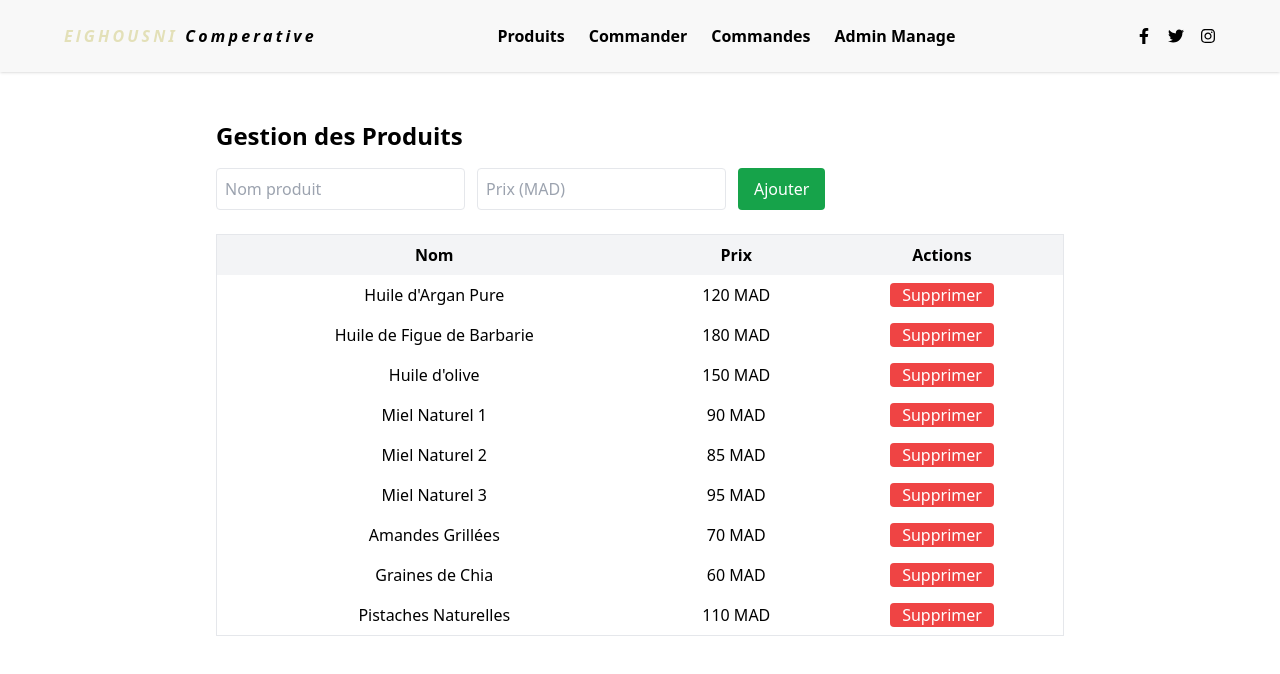
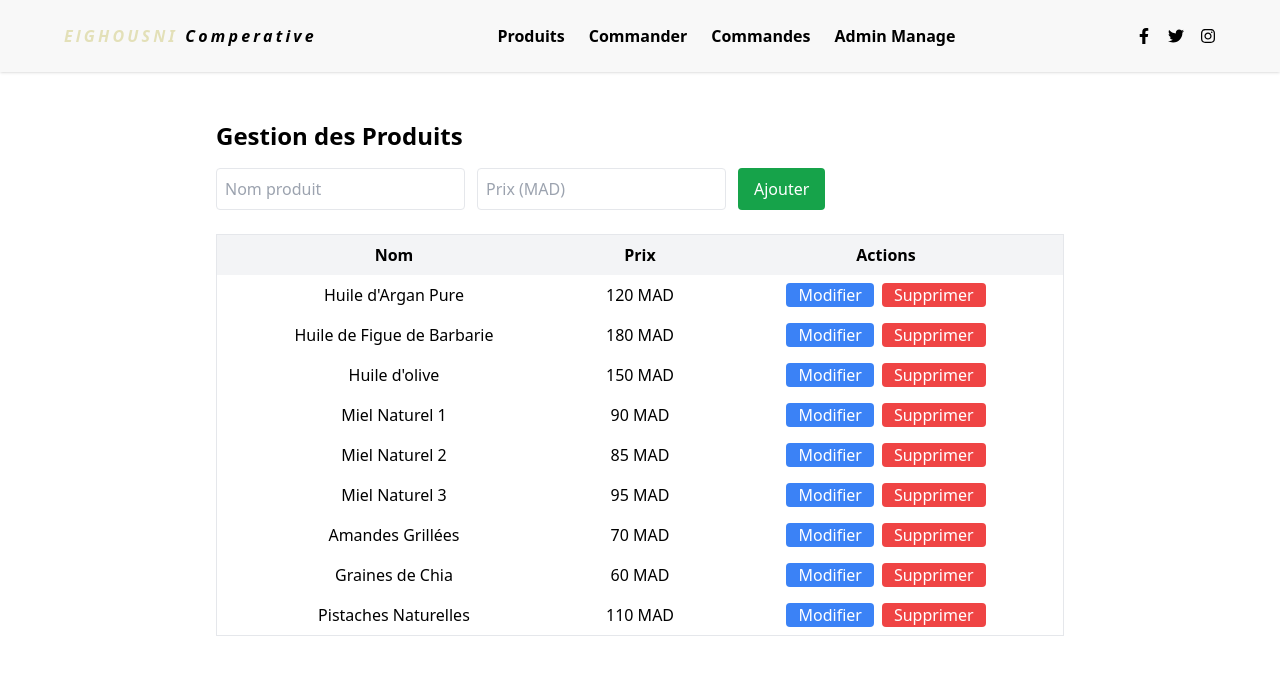
Before and after one commit to Samir-ibourki/Dashbord-comperative, a React (Vite) app: page /admin/products in a window 1280 px wide. Shown: the top 674 px of the page. Built offline with nearby package versions, Linux system fonts and the light colour scheme.

Commit message:
last commit in v2

```diff
--- a/src/component/ManageProducts.jsx
+++ b/src/component/ManageProducts.jsx
@@ -1,8 +1,21 @@
 
+import { useState } from "react";
 import { useProductStore } from "../store/ProductStore";
 //import products from '../data/products.json'
 export default function ManageProducts() {
-const { products, addProduct, deleteProduct} = useProductStore();
+const { products, addProduct, deleteProduct,updateProduct} = useProductStore();
+const [editedProduct, setEditedProduct] = useState(null);
+ const handleEdit = (product) => {
+    setEditedProduct(product);
+  };
+
+  const handleSave = () => {
+    updateProduct(editedProduct.id, {
+      name: editedProduct.name,
+      price: editedProduct.price,
+    });
+    setEditedProduct(null); // fermer le mode édition
+  };
 
 return (
     <section className="p-6 max-w-4xl mx-auto">
@@ -38,7 +51,13 @@ return (
             <tr key={p.id}>
               <td className="p-2 text-center">{p.name}</td>
               <td className="p-2 text-center">{p.price} MAD</td>
-              <td className="p-2 text-center">
+              <td className="p-2 text-center flex justify-center gap-2">
+  <button
+    onClick={() => handleEdit(p)}
+    className="bg-blue-500 text-white px-3 rounded"
+  >
+    Modifier
+  </button>
   <button
     onClick={() => deleteProduct(p.id)}
     className="bg-red-500 text-white px-3 rounded"
@@ -46,6 +65,7 @@ return (
     Supprimer
   </button>
 </td>
+
             </tr>
           ))}
         </tbody>
--- a/src/store/ProductStore.js
+++ b/src/store/ProductStore.js
@@ -11,9 +11,9 @@ export const useProductStore = create((set) => ({
     products: state.products.filter(p => p.id !== id)
   })),
 
-//   updateProduct: (id, updatedData) => set((state) => ({
-//     products: state.products.map(p =>
-//       p.id === id ? { ...p, ...updatedData } : p
-//     )
-//   })),
+  updateProduct: (id, updatedData) => set((state) => ({
+    products: state.products.map(p =>
+      p.id === id ? { ...p, ...updatedData } : p
+    )
+  })),
 }));
```
Lines whose indentation alone changed are shown as unchanged.
